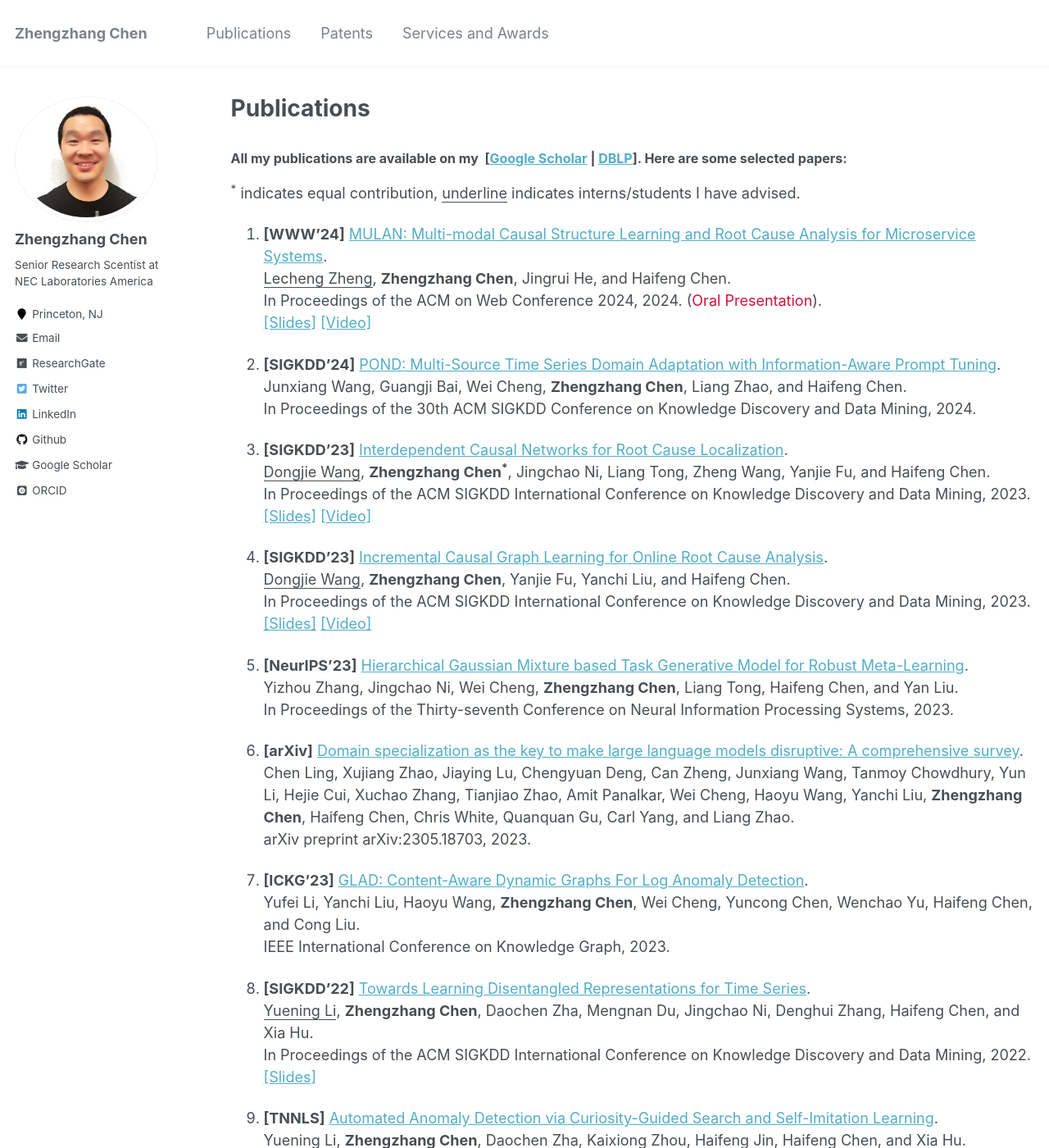
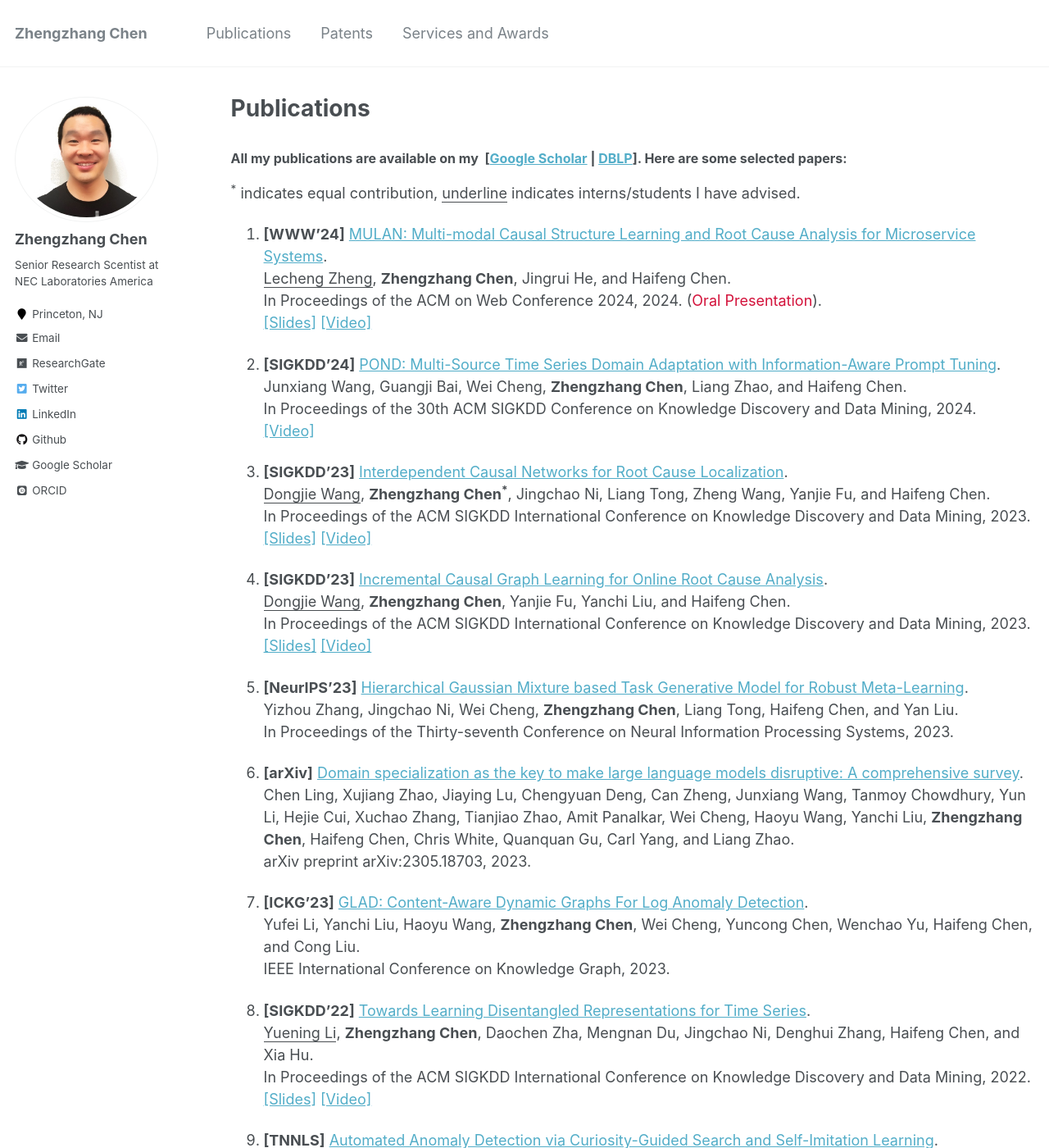
Before and after one commit to zhengzhangchen/zhengzhangchen.github.io, a Jekyll site: the page built from _pages/publications.md, in a window 1280 px wide and 1400 px high. Shown: the whole window at 82% size. Built offline with Jekyll 4.4.1, drawn with Linux system fonts in a browser that asks for light colours; some web fonts are replaced.

Commit message:
Update publications.md

```diff
--- a/_pages/publications.md
+++ b/_pages/publications.md
@@ -10,7 +10,7 @@ author_profile: true
 
 1. <strong>[WWW'24]</strong> <a href="https://zhengzhangchen.github.io/paper/MULAN-_Multi-modal_Causal_Structure_Learning_and_Root_Cause_Analysis_for_Microservice_Systems.pdf">MULAN: Multi-modal Causal Structure Learning and Root Cause Analysis for Microservice Systems</a>. <br> <u>Lecheng Zheng</u>, <b>Zhengzhang Chen</b>, Jingrui He, and Haifeng Chen. <br> In Proceedings of the ACM on Web Conference 2024, 2024. (<span style="color:#D3123B">Oral Presentation</span>). <br> [\[Slides\]](https://zhengzhangchen.github.io/Slides/mulan_www.pdf) [\[Video\]](https://zhengzhangchen.github.io/Video/mulan_video.mp4)
 
-2. <strong>[SIGKDD'24]</strong> <a href="https://zhengzhangchen.github.io/paper/POND-_Multi-Source_Time_Series_Domain_Adaptation_with_Information-Aware_Prompt_Tuning.pdf">POND: Multi-Source Time Series Domain Adaptation with Information-Aware Prompt Tuning</a>. <br> Junxiang Wang, Guangji Bai, Wei Cheng, <b>Zhengzhang Chen</b>, Liang Zhao, and Haifeng Chen. <br> In Proceedings of the 30th ACM SIGKDD Conference on Knowledge Discovery and Data Mining, 2024.
+2. <strong>[SIGKDD'24]</strong> <a href="https://zhengzhangchen.github.io/paper/POND-_Multi-Source_Time_Series_Domain_Adaptation_with_Information-Aware_Prompt_Tuning.pdf">POND: Multi-Source Time Series Domain Adaptation with Information-Aware Prompt Tuning</a>. <br> Junxiang Wang, Guangji Bai, Wei Cheng, <b>Zhengzhang Chen</b>, Liang Zhao, and Haifeng Chen. <br> In Proceedings of the 30th ACM SIGKDD Conference on Knowledge Discovery and Data Mining, 2024. <br> [\[Video\]](https://dl.acm.org/doi/suppl/10.1145/3637528.3671721/suppl_file/KDD%202024%20promotional%20video.mp4)
 
 3. <strong>[SIGKDD'23]</strong> <a href="https://zhengzhangchen.github.io/paper/Interdependent_Causal_Networks_for_Root_Cause_Localization.pdf">Interdependent Causal Networks for Root Cause Localization</a>. <br> <u>Dongjie Wang</u>, <b>Zhengzhang Chen<sup>*</sup></b>, Jingchao Ni, Liang Tong, Zheng Wang, Yanjie Fu, and Haifeng Chen. <br> In Proceedings of the ACM SIGKDD International Conference on Knowledge Discovery and Data Mining, 2023. <br> [\[Slides\]](https://zhengzhangchen.github.io/Slides/KDD_REASON.pdf) [\[Video\]](https://zhengzhangchen.github.io/Video/CORAL_KDD2023.mp4)
 
@@ -22,7 +22,7 @@ author_profile: true
 
 7. <strong>[ICKG'23]</strong> <a href="https://arxiv.org/pdf/2309.05953">GLAD: Content-Aware Dynamic Graphs For Log Anomaly Detection</a>. <br> Yufei Li, Yanchi Liu, Haoyu Wang, <b>Zhengzhang Chen</b>, Wei Cheng, Yuncong Chen, Wenchao Yu, Haifeng Chen, and Cong Liu. <br> IEEE International Conference on Knowledge Graph, 2023.
 
-8. <strong>[SIGKDD'22]</strong> <a href="https://zhengzhangchen.github.io/paper/Towards%20Learning%20Disentangled%20Representations%20for%20Time%20Series.pdf">Towards Learning Disentangled Representations for Time Series</a>. <br> <u>Yuening Li</u>, <b>Zhengzhang Chen</b>, Daochen Zha, Mengnan Du, Jingchao Ni, Denghui Zhang, Haifeng Chen, and Xia Hu. <br> In Proceedings of the ACM SIGKDD International Conference on Knowledge Discovery and Data Mining, 2022. <br> [\[Slides\]](https://zhengzhangchen.github.io/Slides/DTS_KDD2022.pdf)
+8. <strong>[SIGKDD'22]</strong> <a href="https://zhengzhangchen.github.io/paper/Towards%20Learning%20Disentangled%20Representations%20for%20Time%20Series.pdf">Towards Learning Disentangled Representations for Time Series</a>. <br> <u>Yuening Li</u>, <b>Zhengzhang Chen</b>, Daochen Zha, Mengnan Du, Jingchao Ni, Denghui Zhang, Haifeng Chen, and Xia Hu. <br> In Proceedings of the ACM SIGKDD International Conference on Knowledge Discovery and Data Mining, 2022. <br> [\[Slides\]](https://zhengzhangchen.github.io/Slides/DTS_KDD2022.pdf) [\[Video\]](https://dl.acm.org/doi/suppl/10.1145/3534678.3539140/suppl_file/KDD22-apfp1823.mp4)
 
 9. <strong>[TNNLS]</strong> <a href="https://zhengzhangchen.github.io/paper/Automated_Anomaly_Detection_via_Curiosity-Guided_Search_and_Self-Imitation_Learning.pdf">Automated Anomaly Detection via Curiosity-Guided Search and Self-Imitation Learning</a>. <br> <u>Yuening Li</u>, <b>Zhengzhang Chen</b>, Daochen Zha, Kaixiong Zhou, Haifeng Jin, Haifeng Chen, and Xia Hu. <br> IEEE Transactions on Neural Networks and Learning Systems, 33(6): 2365-2377, 2022.
 
```
